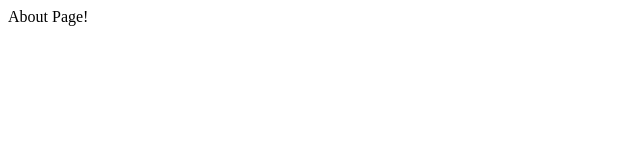
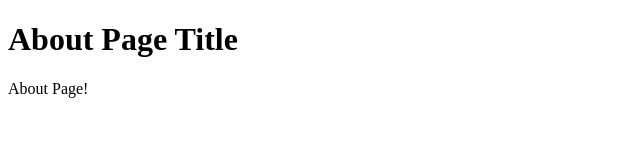
Before and after one commit to rooshanahmed/Gatsby-Demo, a Gatsby site: page /about in a window 1280 px wide. Shown: the whole page, without its empty margins (0-640 px from the left). Built offline with nearby package versions, Linux system fonts and the light colour scheme; Gatsby itself is replaced by a stand-in of ours.

Commit message:
Header Component Added

```diff
--- /dev/null
+++ b/src/components/Header.tsx
@@ -0,0 +1,9 @@
+import React from "react"
+
+export default function Header({ title }){
+    return(
+        <div>
+            <h1>{title}</h1>
+        </div>
+    )
+}
--- a/src/pages/about.tsx
+++ b/src/pages/about.tsx
@@ -1,5 +1,11 @@
 import React from "react"
+import Header from "../components/Header"
 
 export default function About(){
-    return <div>About Page!</div>
+    return(
+        <div>
+          <Header title="About Page Title" />
+          About Page!
+        </div>
+    )
 }
--- a/src/pages/index.tsx
+++ b/src/pages/index.tsx
@@ -1,10 +1,12 @@
 import React from "react"
 import { Link, navigate } from "gatsby"
+import Header from "../components/Header"
 
 
 export default function Home() {
   return(
     <div>
+      <Header title="Index Page" />
       Hello world!
       <br />
       <Link to='/about'>About</Link>
```
